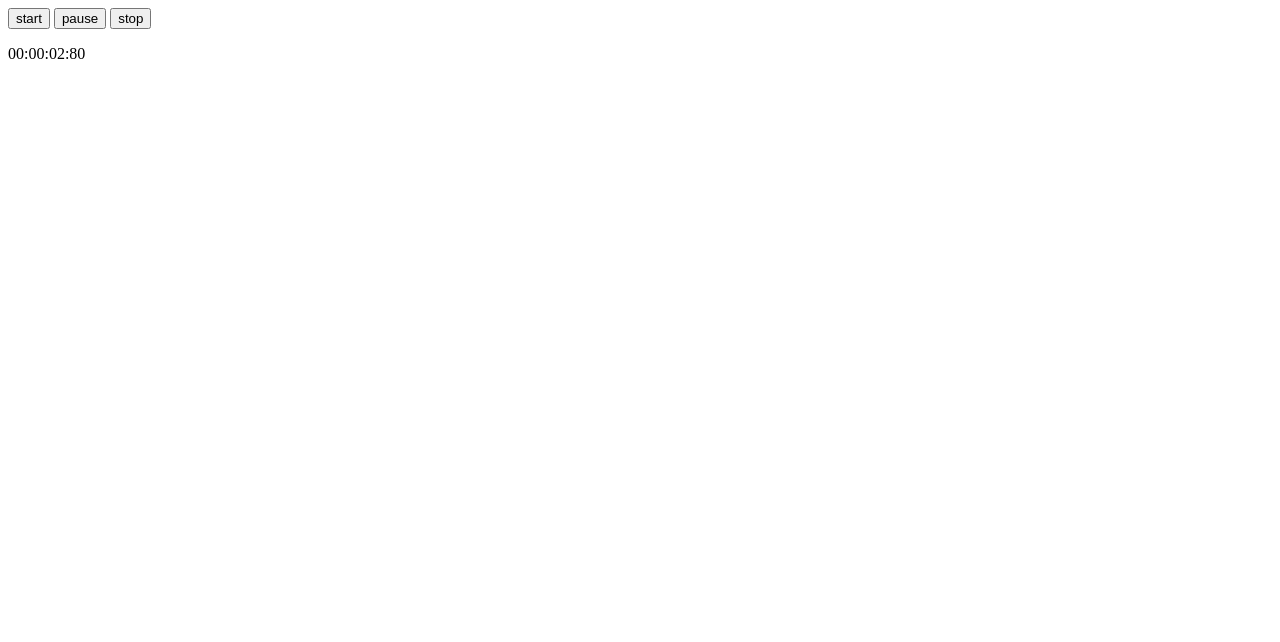
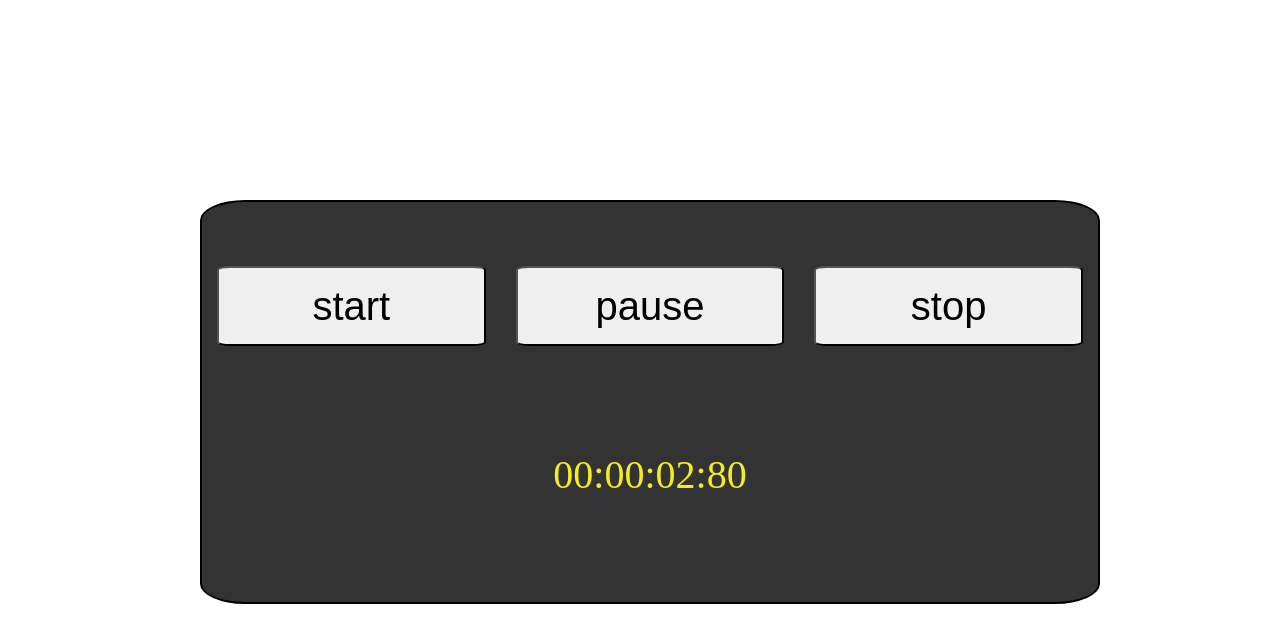
Before and after one commit to mikilka/JS_work5-6, a plain HTML site: page index.html in a window 1280 px wide. Both pictures are taken after a click on the button "start". Drawn offline with Linux system fonts and the light colour scheme.

Commit message:
second commit

```diff
--- /dev/null
+++ b/css/style.css
@@ -0,0 +1,26 @@
+
+.wrapper {
+	display: flex;
+	justify-content: space-around;
+	flex-wrap: wrap;
+	width: 70vw;
+	height: 50vh;
+	background: #333;
+	margin: 25vh 0 0 15vw;
+	border: 2px solid #000;
+	border-radius: 5%;
+}
+
+button {
+	margin-top: 5vw;
+	width: 30%;
+	height: 10vh;
+	border-radius: 5%;
+	font-size: 5vh;
+	font-family: sans-serif;
+}
+
+p {
+	color: #F3EC1F;
+	font-size: 5vh;
+}
--- a/index.html
+++ b/index.html
@@ -3,65 +3,15 @@
 <head>
 	<meta charset="UTF-8">
 	<title>Timer</title>
+	<link rel="stylesheet" href="css/style.css">
 </head>
 <body>
-	<button id="start">start</button>
-	<button id="pause">pause</button>
-	<button id="stp">stop</button>
-	<p id="text"></p>
-	<script>
-
-		var count=0, timerId, go=false;
-
-		function start_click(){
-			console.log("start");
-			// text.innerHTML="start_click";
-		  // document.getElementById('start').id = 'pause';
-		  // pause.innerHTML = 'pause';
-		  if (go==false){
-			  timerId = setInterval(function() {
-				  count++;
-				  var msek=count%100;
-
-				  if (msek<10) {msek = "0"+msek;}
-				  if ((msek>=10)&&(msek<100)) {msek = ""+msek;}
-
-				  var sek=Math.floor(count/100)%60;
-				  if (sek<10) {sek = "0"+sek;}
-
-				  var min = Math.floor(count/6000)%60;
-				  if (min<10) {min = "0"+min;}
-
-				  var hours = Math.floor(count/360000)%24;
-				  if (hours<10) {hours = "0"+hours;}
-
-				  var str = hours+":"+min+":"+sek+":"+msek;
-				  text.innerHTML=str;
-			  }, 10);
-			go=true;
-		  }
-		}
-
-		function pause_click(){
-			clearInterval(timerId);
-			go=false;
-			// for_text.innerHTML="pause_click";
-			console.log("pause");
-		}
-
-		function stop_click(){
-			console.log("stop");
-			clearInterval(timerId);
-			go=false;
-			count = 0;
-			text.innerHTML=count;
-			// for_text.innerHTML="stp_click";
-		}
-
-		start.addEventListener("click",start_click);
-		pause.addEventListener("click",pause_click);
-		stp.addEventListener("click",stop_click);
-
-	</script>
+	<div class="wrapper">
+		<button id="start">start</button>
+		<button id="pause">pause</button>
+		<button id="stp">stop</button>
+		<p id="text"></p>
+	</div>
+	<script src="js/timer.js"></script>
 </body>
 </html>
--- /dev/null
+++ b/js/timer.js
@@ -0,0 +1,50 @@
+var count=0, timerId, go=false;
+		text.innerHTML = '00:00:00:00'
+		function start_click(){
+			console.log("start");
+			// text.innerHTML="start_click";
+		  // document.getElementById('start').id = 'pause';
+		  // pause.innerHTML = 'pause';
+		  if (go==false){
+			  timerId = setInterval(function() {
+				  count++;
+				  var msek=count%100;
+
+				  if (msek<10) {msek = "0"+msek;}
+				  if ((msek>=10)&&(msek<100)) {msek = ""+msek;}
+
+				  var sek=Math.floor(count/100)%60;
+				  if (sek<10) {sek = "0"+sek;}
+
+				  var min = Math.floor(count/6000)%60;
+				  if (min<10) {min = "0"+min;}
+
+				  var hours = Math.floor(count/360000)%24;
+				  if (hours<10) {hours = "0"+hours;}
+
+				  var str = hours+":"+min+":"+sek+":"+msek;
+				  text.innerHTML=str;
+			  }, 10);
+			go=true;
+		  }
+		}
+
+		function pause_click(){
+			clearInterval(timerId);
+			go=false;
+			// for_text.innerHTML="pause_click";
+			console.log("pause");
+		}
+
+		function stop_click(){
+			console.log("stop");
+			clearInterval(timerId);
+			go=false;
+			count = 0;
+			text.innerHTML='00:00:00:00';
+			// for_text.innerHTML="stp_click";
+		}
+
+		start.addEventListener("click",start_click);
+		pause.addEventListener("click",pause_click);
+		stp.addEventListener("click",stop_click);
```
